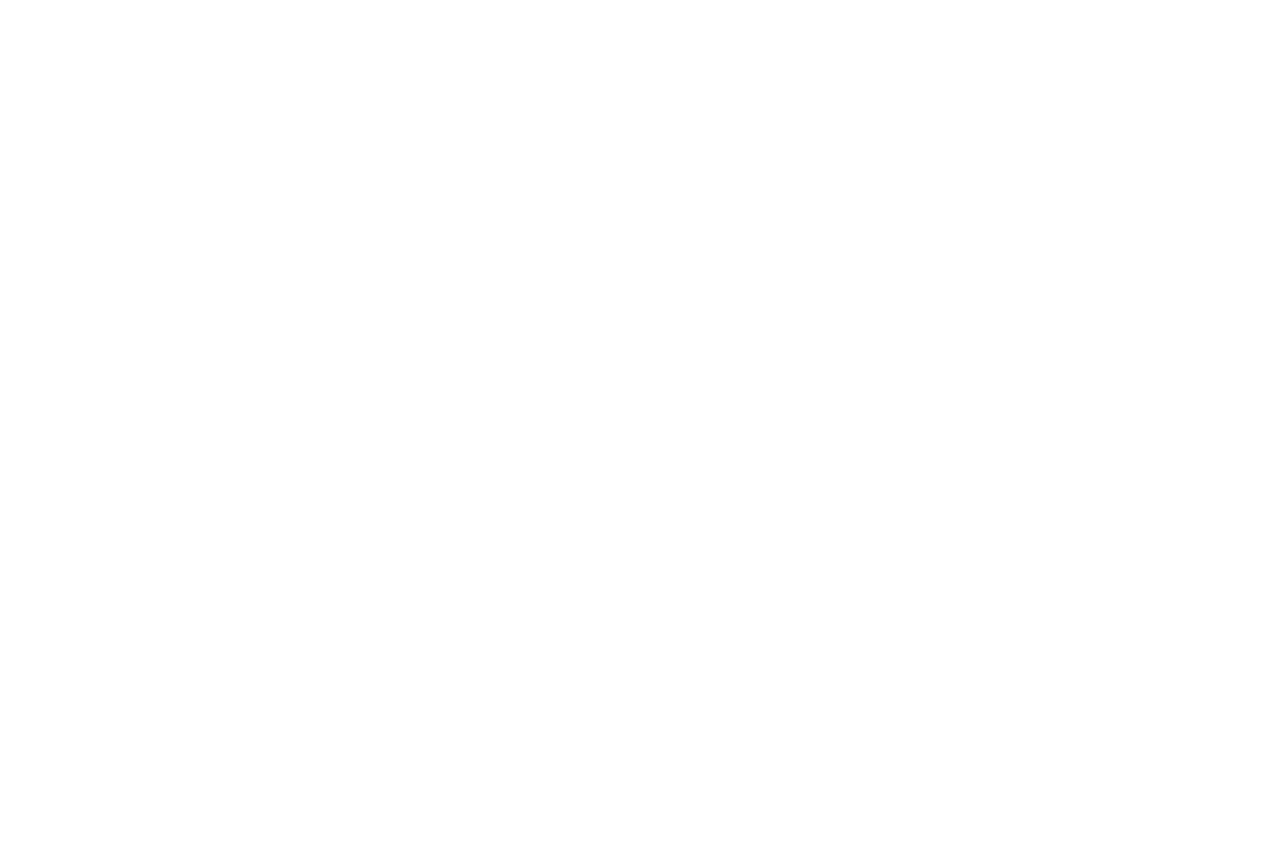
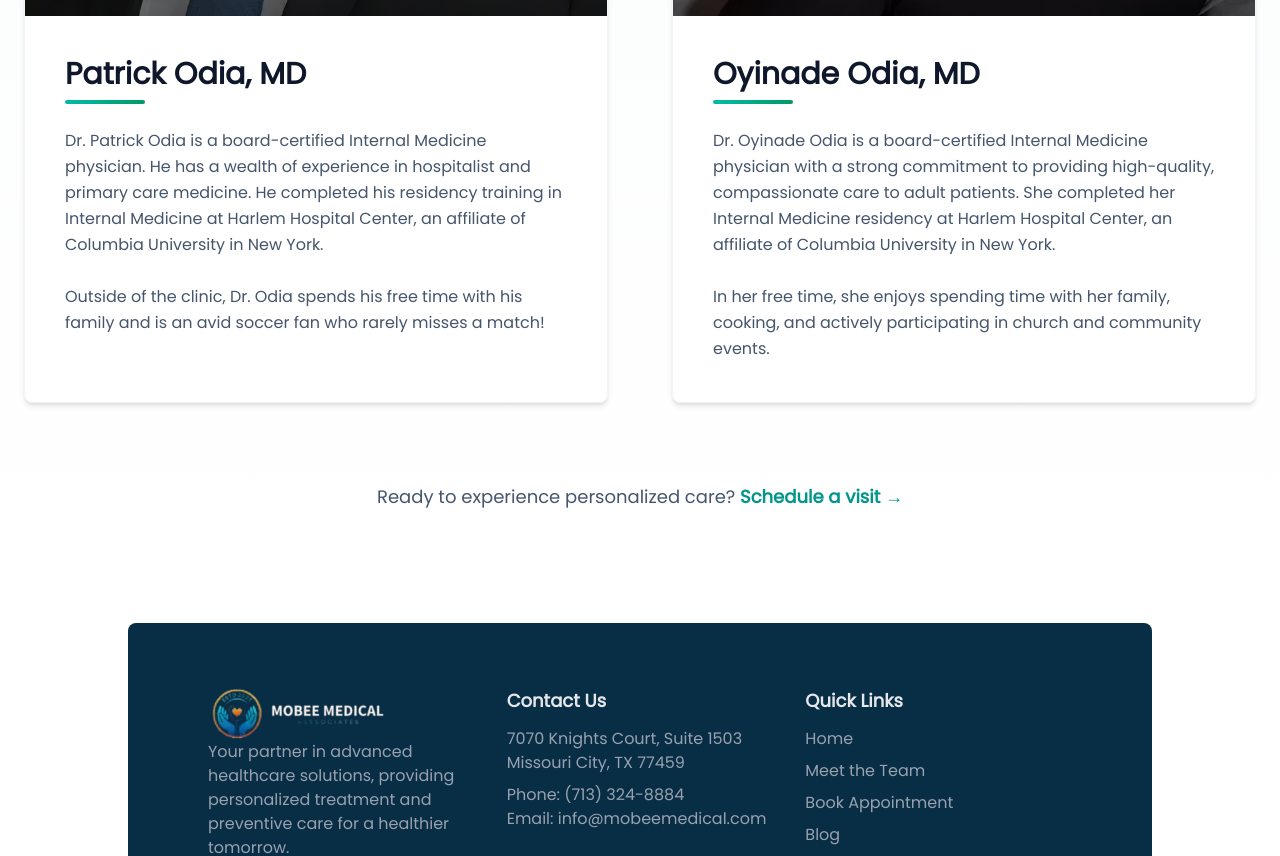
Before and after one commit to afterrender1/mobeemedical, a Next.js app: page /ourteam in a window 1280 px wide. Shown: the part 1053-1909 px from the top of the page. Before the commit the page ends 800 px from the top, so only its background shows below. Built offline with nearby package versions, Linux system fonts and the light colour scheme.

Commit message:
add ourteam page and complete this page , and completed we understand page

```diff
--- a/app/ourteam/page.jsx
+++ b/app/ourteam/page.jsx
@@ -1,13 +1,119 @@
-import Navbar from '@/components/Navbar'
-import React from 'react'
+"use client";
 
-const page = () => {
+import React from "react";
+import Navbar from "@/components/Navbar";
+import Image from "next/image";
+import { motion } from "framer-motion";
+import Footer from "@/components/Footer";
+
+const teamMembers = [
+  {
+    name: "Patrick Odia, MD",
+    role: "Cardiologist",
+    info: `Dr. Patrick Odia is a board-certified Internal Medicine physician. He has a wealth of experience in hospitalist and primary care medicine. He completed his residency training in Internal Medicine at Harlem Hospital Center, an affiliate of Columbia University in New York.
+
+Outside of the clinic, Dr. Odia spends his free time with his family and is an avid soccer fan who rarely misses a match!`,
+    image: "/images/patrik.jpg",
+  },
+  {
+    name: "Oyinade Odia, MD",
+    role: "Pediatrician",
+    info: `Dr. Oyinade Odia is a board-certified Internal Medicine physician with a strong commitment to providing high-quality, compassionate care to adult patients. She completed her Internal Medicine residency at Harlem Hospital Center, an affiliate of Columbia University in New York.
+
+In her free time, she enjoys spending time with her family, cooking, and actively participating in church and community events.`,
+    image: "/images/odia.jpg",
+  },
+];
+
+const MeetOurTeam = () => {
   return (
     <>
-    <Navbar/>
+      <Navbar />
+      <section className="bg-linear-to-b from-slate-50 to-white py-24 px-6 overflow-hidden" style={{ fontFamily: "Poppins, sans-serif" }}>
+        <div className="max-w-7xl mx-auto">
+          {/* Hero Title */}
+          <motion.div
+            initial={{ opacity: 0, y: 20 }}
+            animate={{ opacity: 1, y: 0 }}
+            transition={{ duration: 0.8 }}
+            className="text-center mb-20"
+          >
+            <h2 className="text-5xl md:text-6xl font-bold text-slate-900 tracking-tight">
+              Meet Our Dedicated Team
+            </h2>
+            <p className="mt-6 text-lg text-slate-600 max-w-2xl mx-auto">
+              Exceptional care starts with exceptional people. Get to know the experts behind your health.
+            </p>
+  <div className="mt-6 w-24 h-1 bg-blue-600 rounded-full mx-auto"></div>
 
+          </motion.div>
+
+          {/* Team Grid */}
+          <div className="grid grid-cols-1 lg:grid-cols-2 gap-12 lg:gap-16">
+            {teamMembers.map((member, index) => (
+              <motion.div
+                key={member.name}
+                initial={{ opacity: 0, y: 50 }}
+                animate={{ opacity: 1, y: 0 }}
+                transition={{ duration: 0.7, delay: index * 0.2 }}
+                whileHover={{ y: -8 }}
+                className="group relative bg-white rounded-lg shadow-md  transition-all duration-500 overflow-hidden border border-slate-100"
+              >
+                {/* Image Container */}
+                <div className="relative h-160 overflow-hidden">
+                  <Image
+                    src={member.image}
+                    alt={member.name}
+                    fill
+                    className="object-cover transition-transform duration-700 group-hover:scale-110"
+                  />
+                  <div className="absolute inset-0 bg-linear-to-t from-black/60 via-transparent to-transparent" />
+
+                  {/* Role Badge */}
+                  <div className="absolute bottom-6 left-6">
+                    <span className="bg-white/95 backdrop-blur-sm text-slate-800 font-semibold px-5 py-2 rounded-full text-sm tracking-wide shadow-md">
+                      {member.role}
+                    </span>
+                  </div>
+                </div>
+
+                {/* Content */}
+                <div className="p-10">
+                  <h3 className="text-3xl font-bold text-slate-900 mb-2">
+                    {member.name}
+                  </h3>
+                  <div className="w-20 h-1 bg-linear-to-r from-teal-500 to-emerald-600 rounded-full mb-6"></div>
+
+                  <p className="text-slate-600 leading-relaxed text-base whitespace-pre-line">
+                    {member.info}
+                  </p>
+                </div>
+
+                {/* Subtle Border Glow on Hover */}
+                <div className="absolute inset-0 rounded-3xl ring-2 ring-transparent group-hover:ring-teal-400/30 transition-all duration-500 pointer-events-none" />
+              </motion.div>
+            ))}
+          </div>
+
+          {/* Optional CTA */}
+          <motion.div
+            initial={{ opacity: 0 }}
+            animate={{ opacity: 1 }}
+            transition={{ delay: 0.8 }}
+            className="text-center mt-20"
+          >
+            <p className="text-slate-600 text-lg">
+              Ready to experience personalized care?{" "}
+              <a href="/contact" className="text-teal-600 font-semibold hover:text-teal-700 transition">
+               Schedule a visit →
+              </a>
+            </p>
+          </motion.div>
+        </div>
+      </section>
+      <Footer/>
     </>
-  )
-}
+  );
+};
 
-export default page
+export default MeetOurTeam;
--- a/components/Hero.jsx
+++ b/components/Hero.jsx
@@ -30,18 +30,17 @@ const Hero = () => {
           </span>
 
           {/* Heading */}
-          <h1 className="text-3xl sm:text-4xl md:text-5xl font-bold text-gray-900 leading-snug mb-6 sm:mb-8">
-            Your Health, Our Technology.
-            <br className="hidden sm:block" /> Trusted Doctors at Your
-            Fingertips.
+          <h1 className="text-3xl sm:text-4xl md:text-6xl font-bold text-gray-900 leading-snug mb-6 sm:mb-8">
+          Your Partner in Better
+            <br className="hidden sm:block" /> Health and Wellness
+
           </h1>
 
           {/* Paragraph */}
-          <p className="text-gray-700 text-base sm:text-lg mb-6 sm:mb-10">
-            Whether in person or online, Doctify connects you with certified,
-            compassionate healthcare professionals — quickly, safely, and
-            effortlessly.
-          </p>
+        <p className="text-gray-700 text-base sm:text-lg md:text-xl mb-6 sm:mb-10 leading-relaxed">
+  At Mobee Medical, we deliver expert, personalized care <br />
+  tailored to your needs — from weight loss solutions to chronic condition management.
+</p>
 
           {/* Buttons */}
           <div className="flex flex-wrap gap-4 mb-8 sm:mb-10">
@@ -53,7 +52,7 @@ const Hero = () => {
             </button>
 
             <button className="text-gray-800 flex items-center justify-center gap-2 border border-gray-400 px-6 sm:px-8 py-3 rounded-full cursor-pointer font-semibold hover:bg-gray-50 transition w-full sm:w-auto">
-              See How It Works
+              Schedule a visit
               <CircleArrowOutUpRight size={20} className="text-black" />
             </button>
           </div>
--- a/components/WeUnderstand.jsx
+++ b/components/WeUnderstand.jsx
@@ -8,10 +8,10 @@ const WeUnderstand = () => {
       {/* Section Heading */}
       <div className="flex flex-col items-center text-center mb-1 mt-24 px-4">
         <h1
-          className="text-4xl sm:text-5xl md:text-6xl font-extrabold text-gray-900 leading-tight tracking-tight"
+          className="text-4xl sm:text-5xl md:text-5xl font-extrabold text-gray-900 leading-tight tracking-tight"
           style={{ fontFamily: "Poppins" }}
         >
-          We Understand Your Challenges—<br className="hidden sm:block" />And We
+          We Understand Your  Challenges <br/> And We
           Are Here to Help
         </h1>
 
```
Also changed, not shown: public/images/odia.jpg (added), public/images/patrik.jpg (added).
